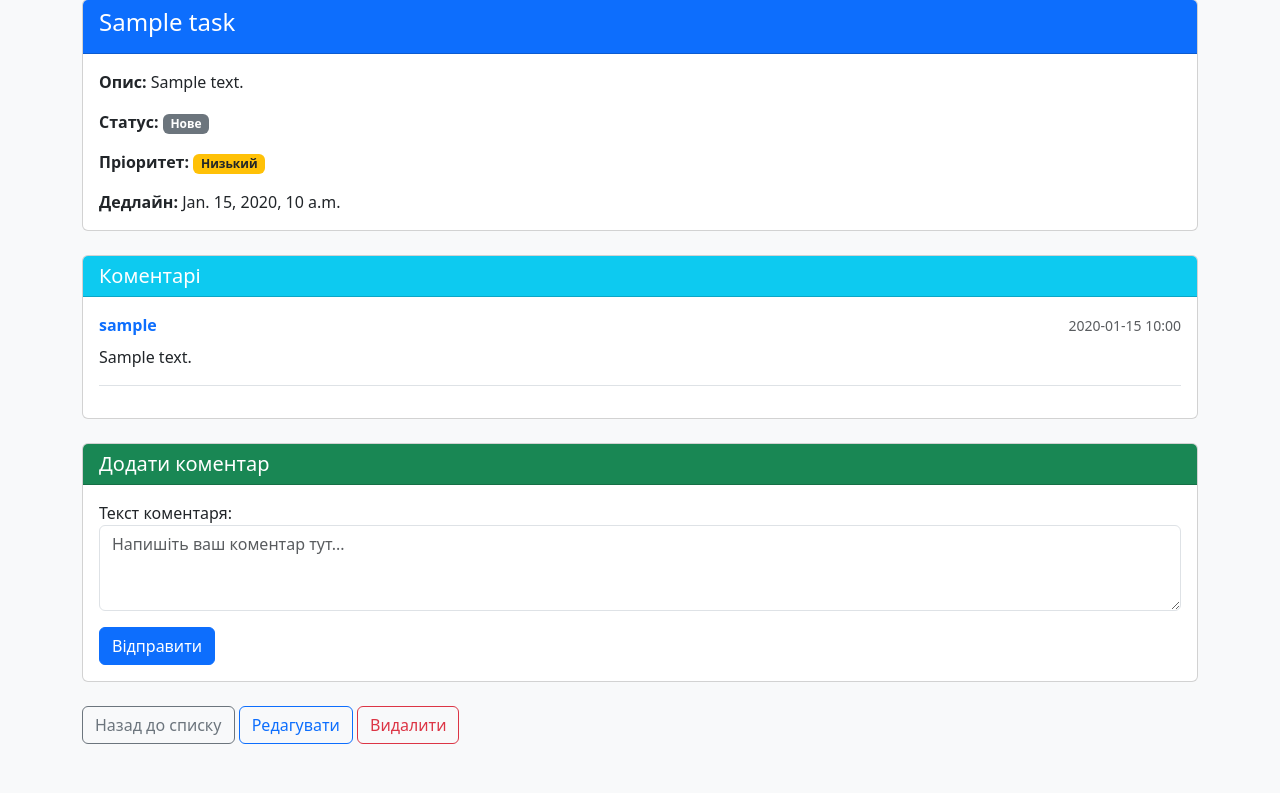
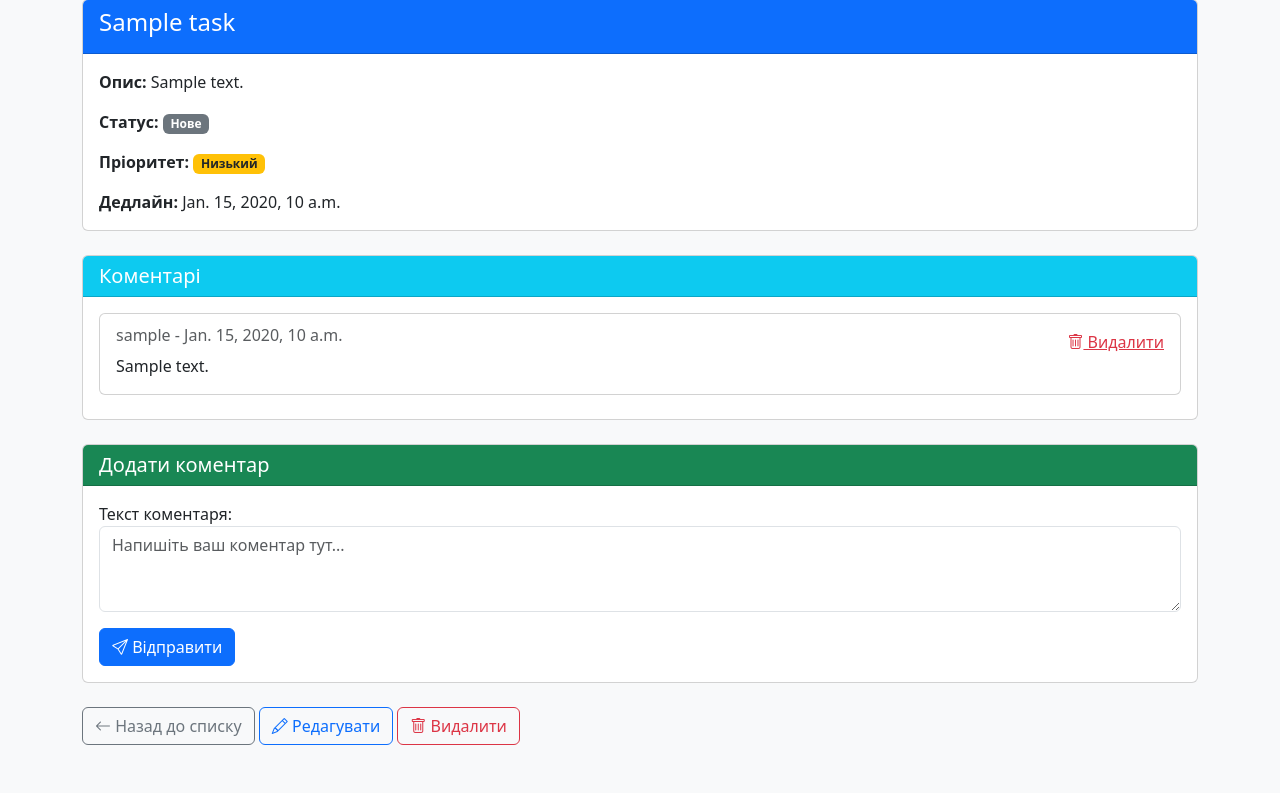
Before and after one commit to xok9ty/Trekking-system, a Django app: page /tasks/1/ in a window 1280 px wide. Shown: the part 49-842 px from the top of the page. Before the commit the page ends 793 px from the top, so only its background shows below. Run offline with Django 5.2, Linux system fonts and the light colour scheme; a user stored in the database is signed in; tables that the repository leaves empty hold one stand-in row (values such as "Sample post").

Commit message:
create delet commit

```diff
--- a/trekking/templates/task_detail.html
+++ b/trekking/templates/task_detail.html
@@ -5,6 +5,7 @@
     <meta name="viewport" content="width=device-width, initial-scale=1.0">
     <title>{{ task.title }}</title>
     <link href="https://cdn.jsdelivr.net/npm/bootstrap@5.3.0/dist/css/bootstrap.min.css" rel="stylesheet">
+    <link rel="stylesheet" href="https://cdn.jsdelivr.net/npm/bootstrap-icons@1.10.0/font/bootstrap-icons.css">
 </head>
 <body class="bg-light">
     <div class="container py-5">
@@ -26,15 +27,25 @@
             </div>
             <div class="card-body">
                 {% for comment in comments %}
-                <div class="comment mb-3 pb-3 border-bottom">
-                    <div class="d-flex justify-content-between align-items-center mb-2">
-                        <strong class="text-primary">{{ comment.author.username }}</strong>
-                        <small class="text-muted">{{ comment.created_at|date:"Y-m-d H:i" }}</small>
+                <div class="card mb-2">
+                    <div class="card-body">
+                        <div class="d-flex justify-content-between">
+                            <h6 class="card-subtitle mb-2 text-muted">
+                                {{ comment.author.username }} - {{ comment.created_at }}
+                            </h6>
+                            {% if comment.author == request.user %}
+                            <a href="{% url 'tasks:comment-delete' comment.pk %}" class="text-danger">
+                                <i class="bi bi-trash"></i> Видалити
+                            </a>
+                            {% endif %}
+                        </div>
+                        <p class="card-text">{{ comment.text }}</p>
                     </div>
-                    <p class="mb-0">{{ comment.text }}</p>
                 </div>
                 {% empty %}
-                <p class="text-muted">Ще немає коментарів</p>
+                <div class="alert alert-info" role="alert">
+                    <i class="bi bi-info-circle"></i> Ще немає коментарів. Будьте першим!
+                </div>
                 {% endfor %}
             </div>
         </div>
@@ -49,17 +60,30 @@
                     <div class="mb-3">
                         {{ comment_form.text.label_tag }}
                         {{ comment_form.text }}
+                        {% if comment_form.text.errors %}
+                            <div class="invalid-feedback d-block">
+                                {{ comment_form.text.errors }}
+                            </div>
+                        {% endif %}
                     </div>
-                    <button type="submit" class="btn btn-primary">Відправити</button>
+                    <button type="submit" class="btn btn-primary">
+                        <i class="bi bi-send"></i> Відправити
+                    </button>
                 </form>
             </div>
         </div>
 
         <div class="mt-4">
-           <a href="{% url 'tasks:task-list' %}" class="btn btn-outline-secondary">Назад до списку</a>
+           <a href="{% url 'tasks:task-list' %}" class="btn btn-outline-secondary">
+               <i class="bi bi-arrow-left"></i> Назад до списку
+           </a>
            {% if request.user == task.creator %}
-               <a href="{% url 'tasks:task-update' task.pk %}" class="btn btn-outline-primary">Редагувати</a>
-               <a href="{% url 'tasks:task-delete' task.pk %}" class="btn btn-outline-danger">Видалити</a>
+               <a href="{% url 'tasks:task-update' task.pk %}" class="btn btn-outline-primary">
+                   <i class="bi bi-pencil"></i> Редагувати
+               </a>
+               <a href="{% url 'tasks:task-delete' task.pk %}" class="btn btn-outline-danger">
+                   <i class="bi bi-trash"></i> Видалити
+               </a>
            {% endif %}
         </div>
     </div>
--- a/trekking/urls.py
+++ b/trekking/urls.py
@@ -1,5 +1,5 @@
 from django.urls import path
-from .views import TaskListView, TaskDetailView, TaskCreateView, CommentCreateView, TaskUpdateView, TaskDeleteView
+from .views import TaskListView, TaskDetailView, TaskCreateView, CommentCreateView, TaskUpdateView, TaskDeleteView, CommentDeleteView
 
 app_name = 'tasks'
 
@@ -10,4 +10,5 @@ urlpatterns = [
     path('<int:pk>/comment/', CommentCreateView.as_view(), name='comment-create'),
     path('<int:pk>/update/', TaskUpdateView.as_view(), name='task-update'),
     path('<int:pk>/delete/', TaskDeleteView.as_view(), name='task-delete'),
+    path('comment/<int:pk>/delete/', CommentDeleteView.as_view(), name='comment-delete'),
 ]
--- a/trekking/views.py
+++ b/trekking/views.py
@@ -89,3 +89,13 @@ class TaskListView(ListView):
         context = super().get_context_data(**kwargs)
         context['filter_form'] = TaskFilterForm(self.request.GET or None)
         return context
+
+class CommentDeleteView(LoginRequiredMixin, DeleteView):
+    model = Comment
+    template_name = 'comment_confirm_delete.html'
+
+    def get_success_url(self):
+        return reverse('tasks:task-detail', kwargs={'pk': self.object.task.id})
+
+    def get_queryset(self):
+        return super().get_queryset().filter(author=self.request.user)
```
Also changed, not shown: trekking/templates/comment_confirm_delete.html (added, +43 -0 lines).
